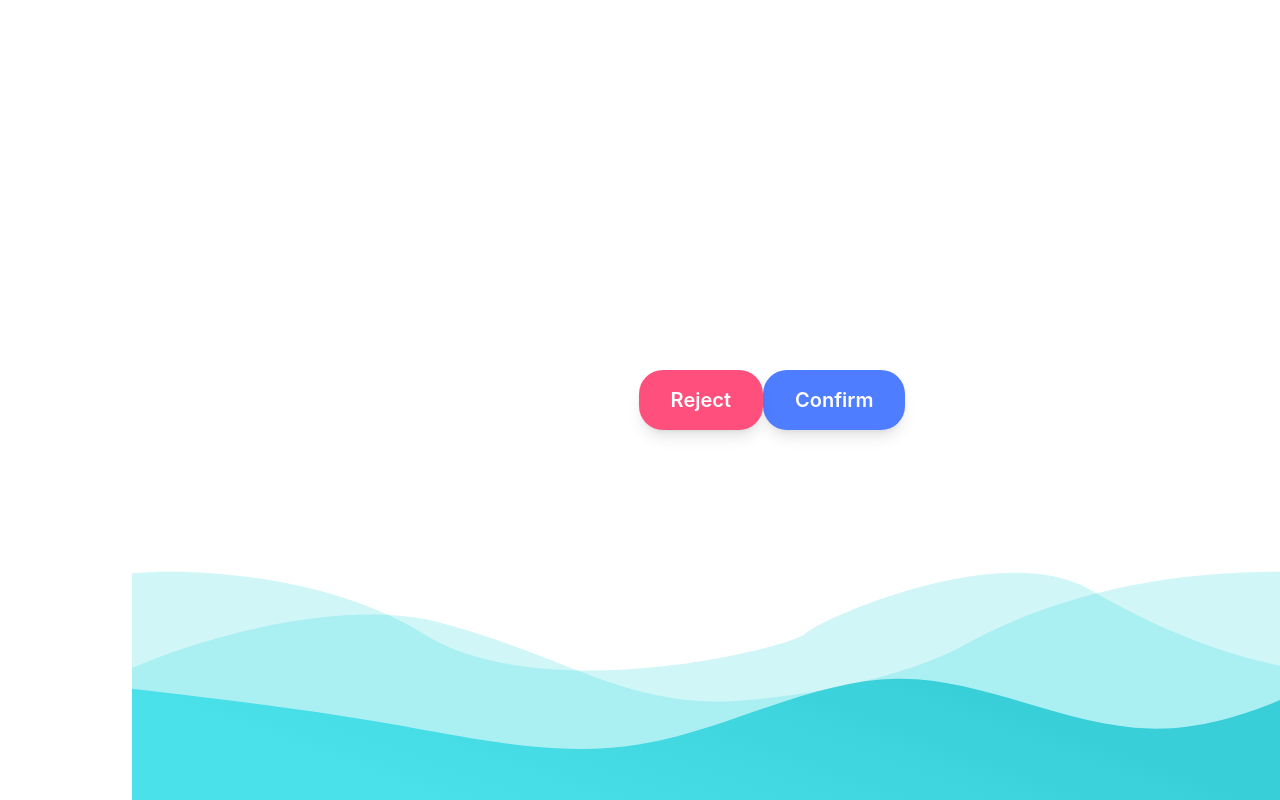
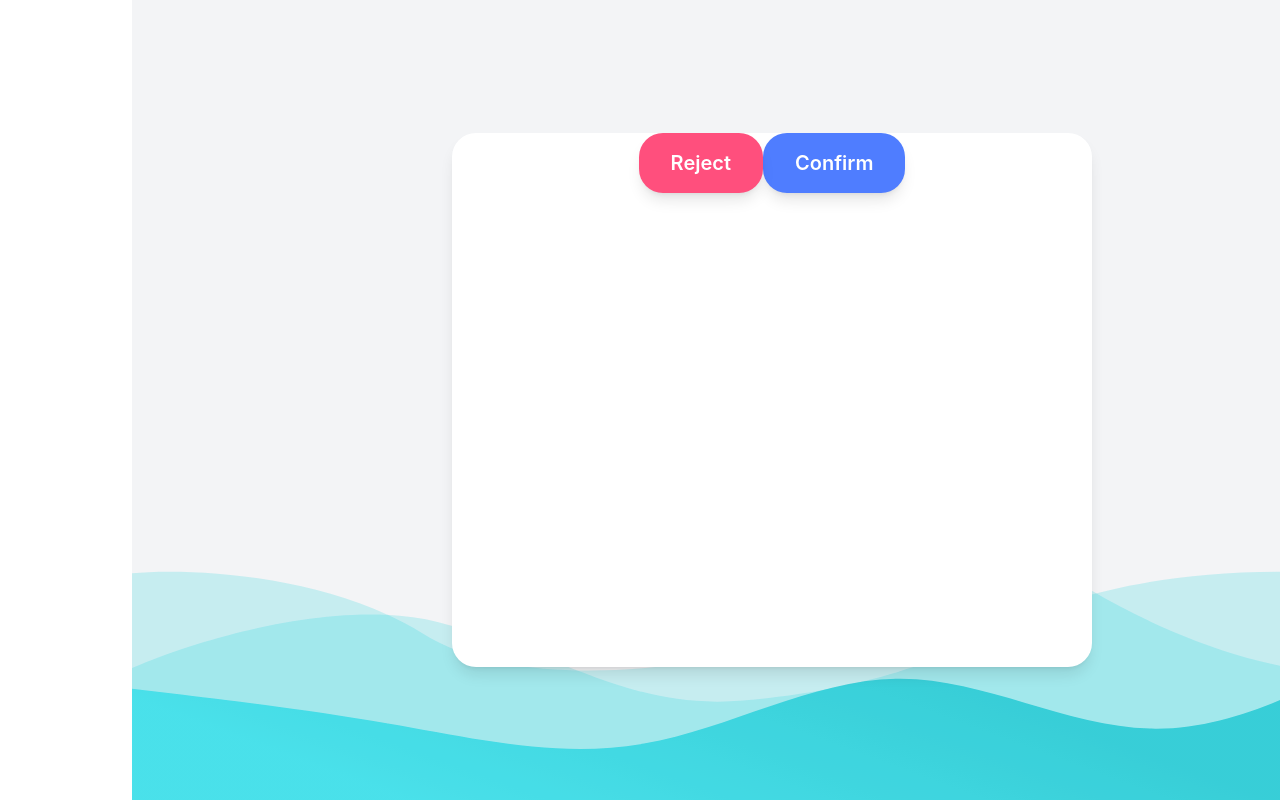
Before and after one commit to miillaadddddd/SepidParvaz, a Next.js app: page / in a window 1280 px wide. Built offline with nearby package versions, Linux system fonts and the light colour scheme.

Commit message:
Feat : Add box questions

```diff
--- a/pages/index.jsx
+++ b/pages/index.jsx
@@ -5,9 +5,16 @@ import styles from '../styles/Home.module.css'
 
 export default function Home() {
   return (
-    <div className="h-screen  flex justify-center items-center">
-      <Button title="Confirm"/>
-      <Button title="Reject" type="reject"/>
+    <div className="h-screen  flex justify-center items-center bg-gray-100">
+
+      <div className="h-2/3 w-1/2 bg-white rounded-3xl shadow-lg z-10 ">
+
+      <div className="flex justify-center items-end">
+        <Button title="Confirm"/>
+        <Button title="Reject" type="reject"/>
+      </div>
+
+      </div>
 
       <footer>
         <div className="fixed bottom-[-50px] left-0 right-0">
```
